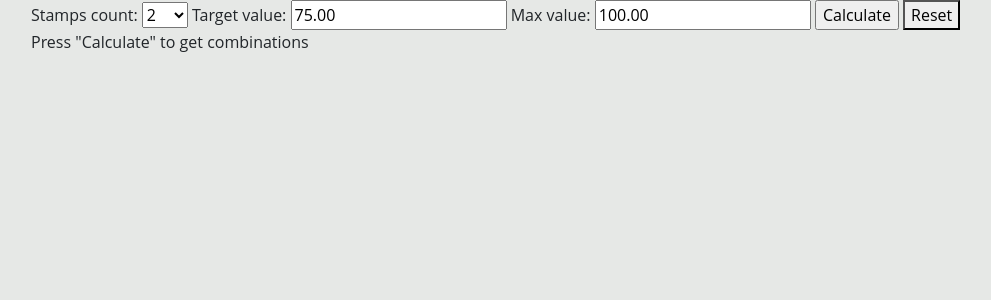
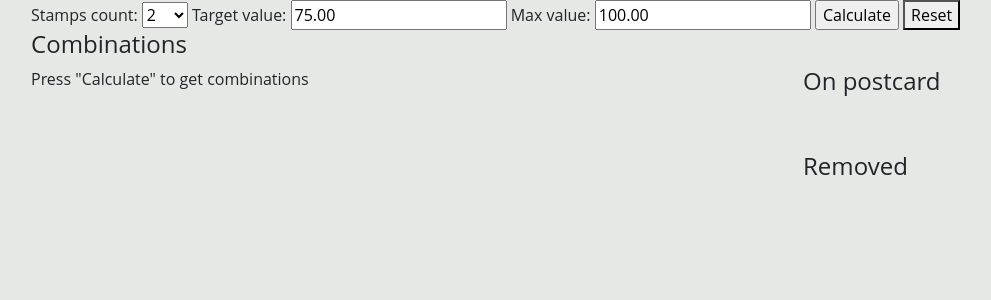
Before and after one commit to innerself/stamp-assist, a Django app: page /combinations/ in a window 1280 px wide. Shown: the part 56-356 px from the top of the page, without its empty margins (51-1042 px from the left). Run offline with Django 4.2, Linux system fonts and the light colour scheme; the visitor is signed in with stand-in values (Sample User, id 1); data comes from the database, SQL or seed files in the repository; some libraries are stand-ins or nearby versions.

Commit message:
Add removed stamps

```diff
--- a/combinations/views.py
+++ b/combinations/views.py
@@ -205,6 +205,9 @@
         'used_stamps': UserStamp.objects.filter(
             user=request.user, desk=Desk.desk_postcard(request.user),
         ),
+        'removed_stamps': set(x.sample for x in UserStamp.objects.filter(
+            user=request.user, desk=Desk.desk_removed(request.user),
+        ))
     }
 
     return render(request, 'combinations/combinations.html', context)
--- a/templates/combinations/combinations.html
+++ b/templates/combinations/combinations.html
@@ -14,6 +14,7 @@
       </form>
     </div>
     <div class="row">
+      <h4>Combinations</h4>
       <div class="col-8">
         {% if combs == None %}
           Press "Calculate" to get combinations
@@ -48,12 +49,24 @@
       <div class="col-4">
         <div class="container">
           <div class="row">
+            <h4>On postcard</h4>
             <div class="card-group comb-group">
               {% for stamp in used_stamps %}
                 <div class="card comb-card h-100">
                   <img class="card-img-top" src="{{ stamp.sample.image }}" alt="..."/>
                 </div>
-            {% endfor %}
+              {% endfor %}
+            </div>
+          </div>
+          <div class="row">
+            <h4>Removed</h4>
+            <div class="card-group comb-group">
+              {% for sample in removed_stamps %}
+                <div class="card comb-card h-100">
+                  <img class="card-img-top" src="{{ sample.image }}" alt="..."/>
+                </div>
+              {% endfor %}
+            </div>
           </div>
         </div>
       </div>
```
